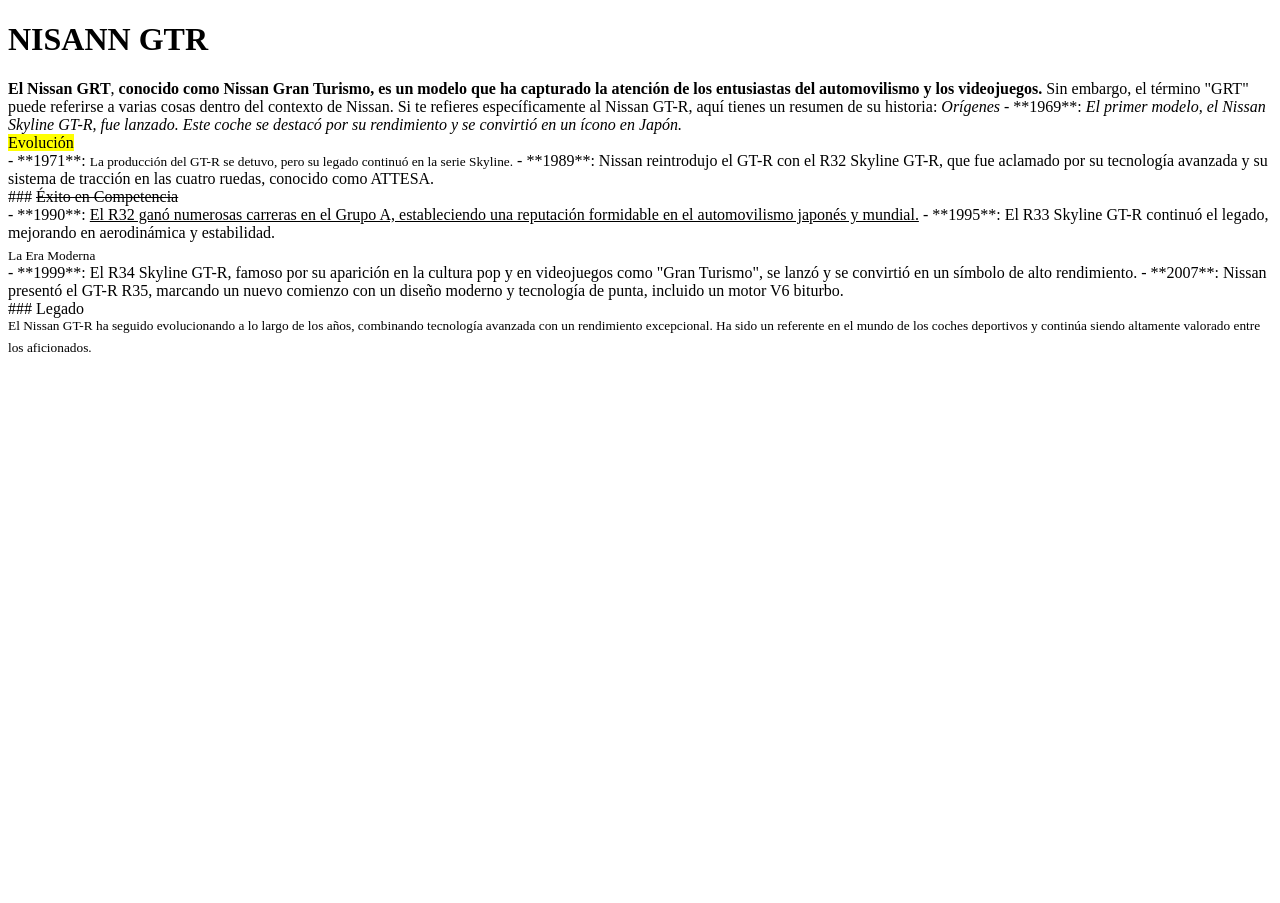
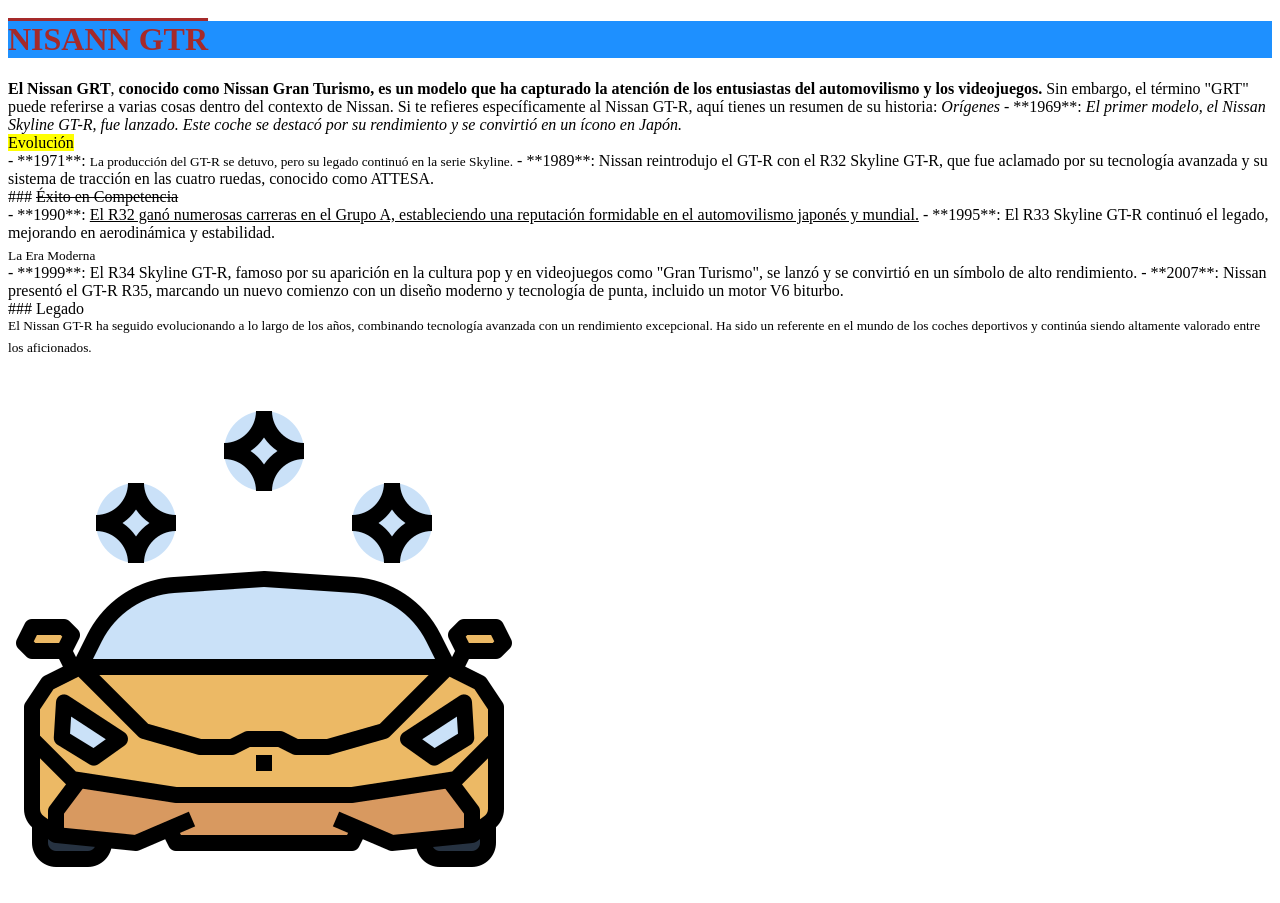
Before and after one commit to JERSONAVARRO/MiRepoJerson, a plain HTML site: page index.html in a window 1280 px wide. Before the commit the page ends 800 px from the top, so only its background shows below. Drawn offline with Linux system fonts and the light colour scheme.

Commit message:
mi commit de index07

```diff
--- a/index.html
+++ b/index.html
@@ -6,7 +6,7 @@
     <title>Document</title>
 </head>
 <body>
-    <h1>NISANN GTR</h1>
+    <h1 style="background-color:dodgerblue;color: brown;text-decoration:overline;">NISANN GTR</h1>
     <P><b>El Nissan GRT</b>, <strong>conocido como Nissan Gran Turismo, es un modelo que ha capturado la atención de los entusiastas del automovilismo y los videojuegos.</strong> Sin embargo, el término "GRT" puede referirse a varias cosas dentro del contexto de Nissan. Si te refieres específicamente al Nissan GT-R, aquí tienes un resumen de su historia:
 
         <i> Orígenes</i>
@@ -28,6 +28,6 @@
         <sup>El Nissan GT-R ha seguido evolucionando a lo largo de los años, combinando tecnología avanzada con un rendimiento excepcional. Ha sido un referente en el mundo de los coches deportivos y continúa siendo altamente valorado entre los aficionados.</sup>
 
         </P>
-
+        <img src="imagen/auto-limpio.png" alt="autazo">
 </body>
 </html>
```
